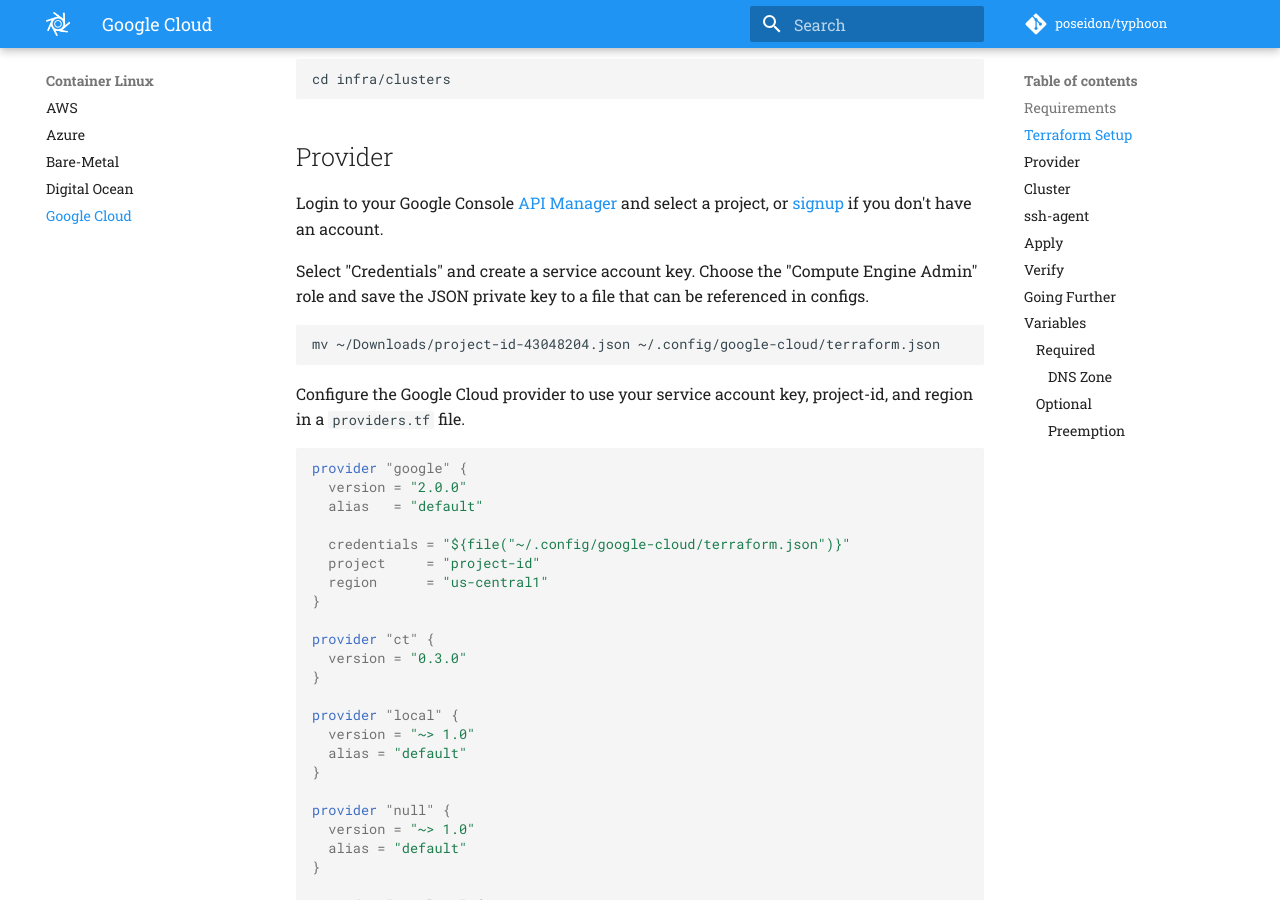
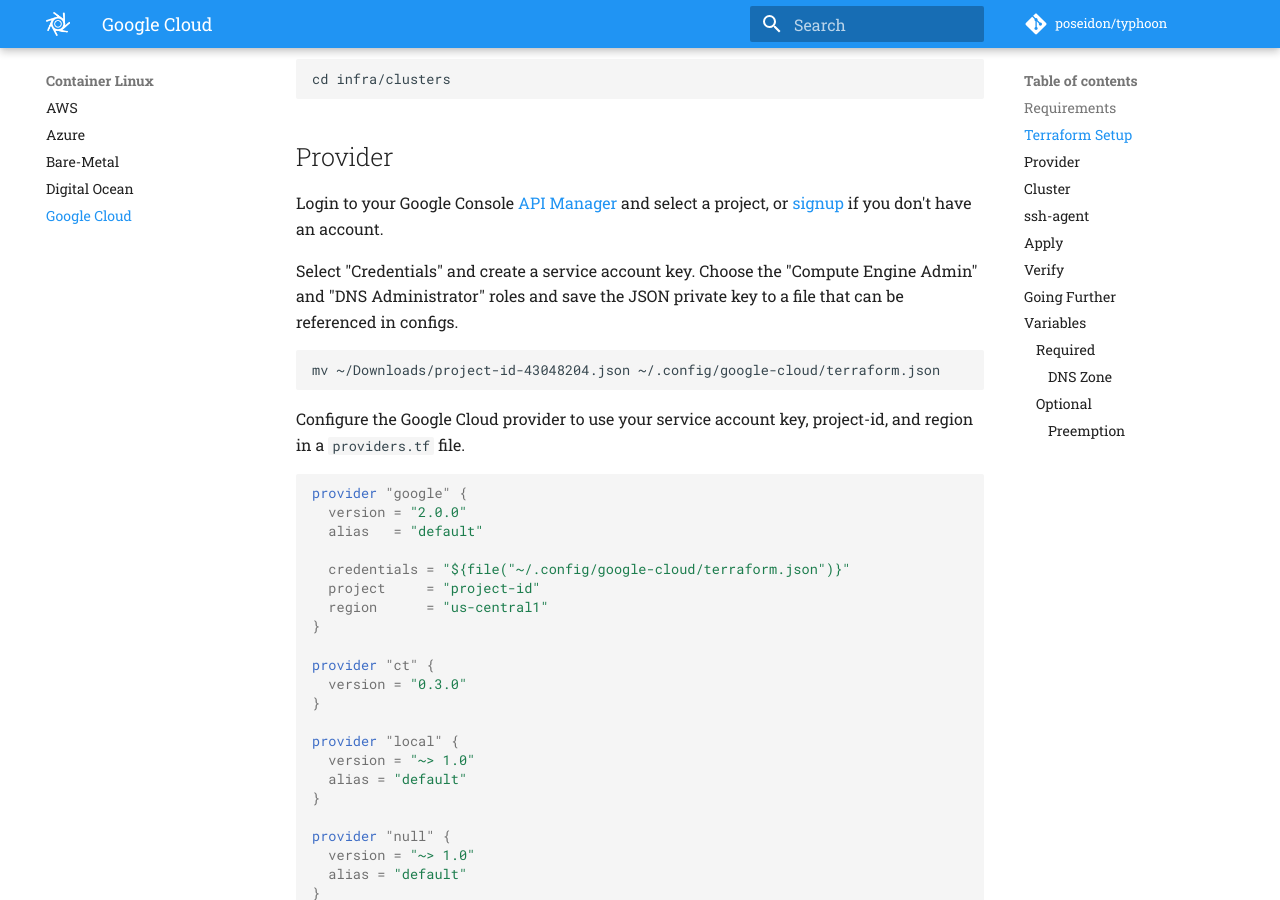
Before and after one commit to poseidon/typhoon, an MkDocs documentation site: the page built from docs/cl/google-cloud.md, in a window 1280 px wide and 900 px high, scrolled down 1077 px. Built offline with MkDocs 1.6.1 and Material for MkDocs 9.7.7, drawn with Linux system fonts in a browser that asks for light colours; comment, search, counter and statistics services are not loaded.

Commit message:
Document the GCP DNS admin requirement for cluster provisioning
* Configure the google terraform provider to use GCP service
account credentials with compute and dns admin privileges

````diff
--- a/docs/cl/google-cloud.md
+++ b/docs/cl/google-cloud.md
@@ -39,7 +39,7 @@
 
 Login to your Google Console [API Manager](https://console.cloud.google.com/apis/dashboard) and select a project, or [signup](https://cloud.google.com/free/) if you don't have an account.
 
-Select "Credentials" and create a service account key. Choose the "Compute Engine Admin" role and save the JSON private key to a file that can be referenced in configs.
+Select "Credentials" and create a service account key. Choose the "Compute Engine Admin" and "DNS Administrator" roles and save the JSON private key to a file that can be referenced in configs.
 
 ```sh
 mv ~/Downloads/project-id-43048204.json ~/.config/google-cloud/terraform.json
````
Also changed, not shown: docs/atomic/google-cloud.md (+1 -1 lines).
